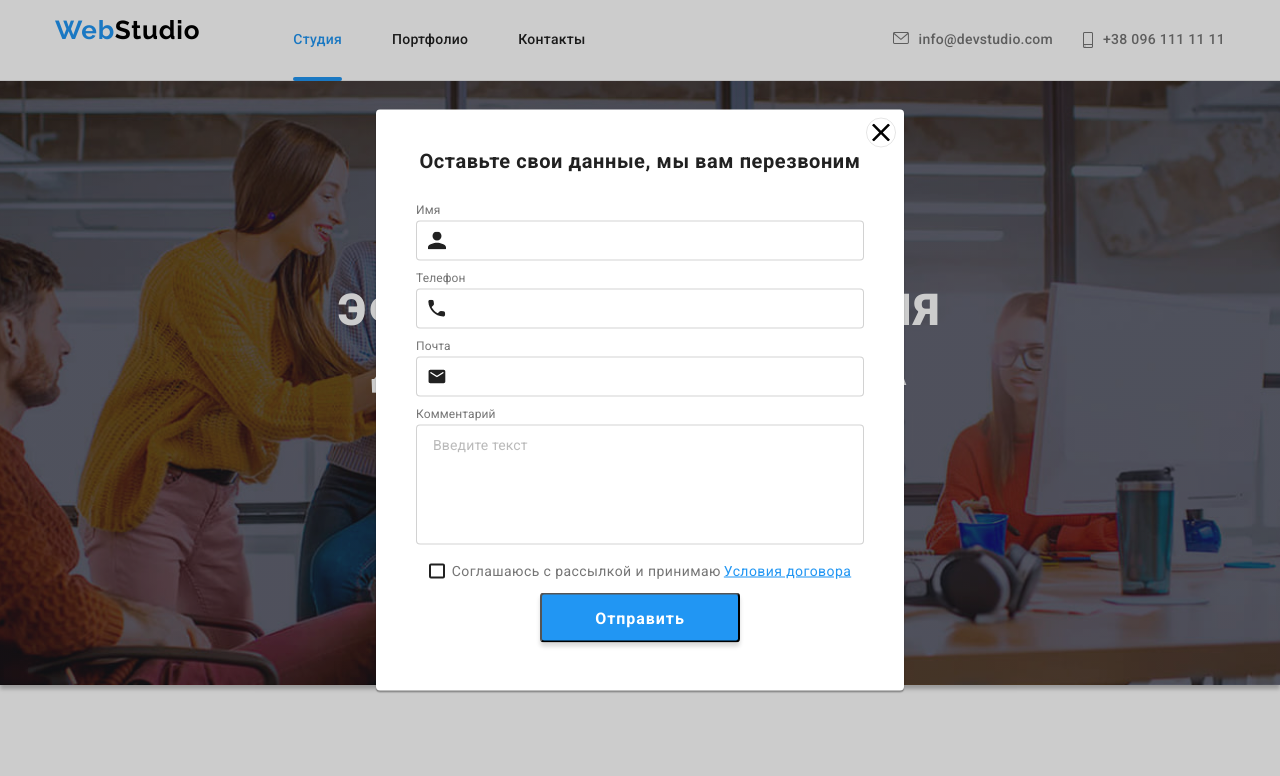
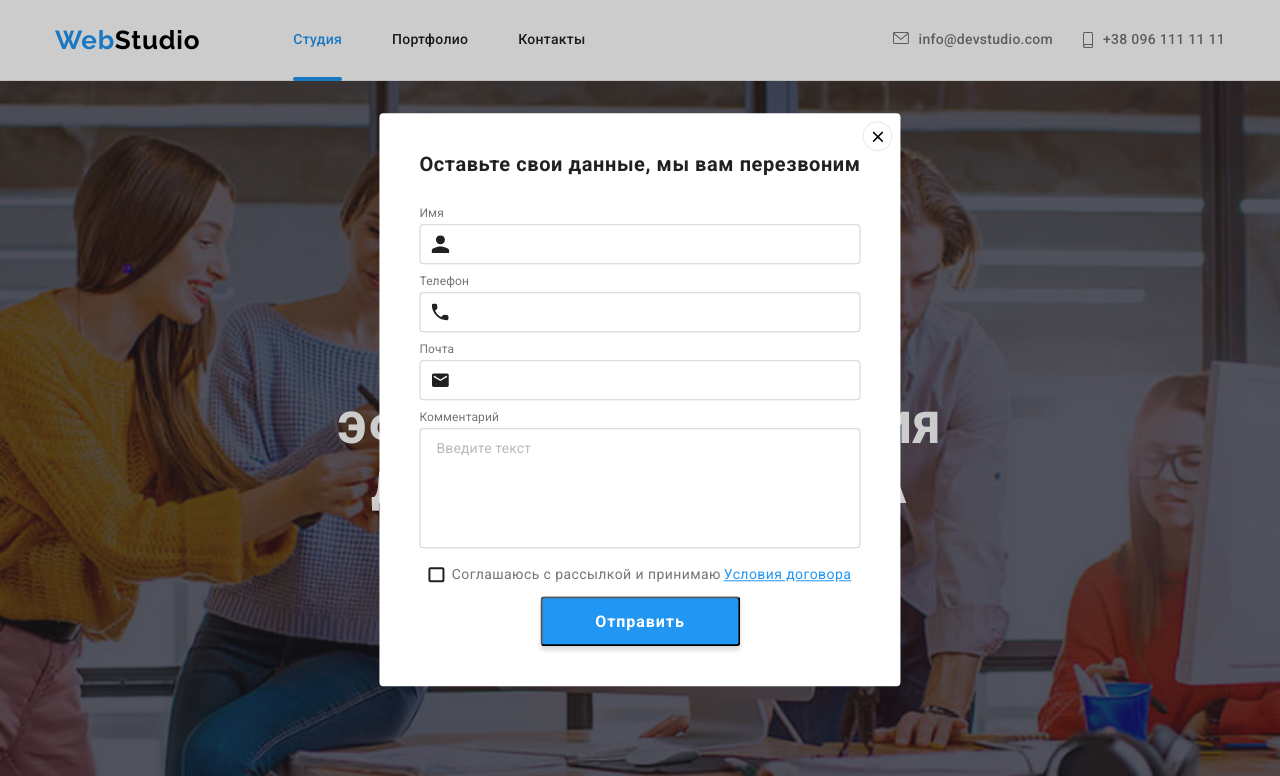
Before and after one commit to AndriiPuhach/goit-markup-hw-08, a plain HTML site: page index.html in a window 1280 px wide. Both pictures are taken after a click on the button "Заказать услугу". Shown: the top 776 px of the page. Drawn offline with Linux system fonts and the light colour scheme.

Commit message:
Учтены правки ментора

```diff
--- a/index.html
+++ b/index.html
@@ -541,7 +541,7 @@
     <div class="backdrop is-hidden" data-modal>
         <div class="modal">
             <button type="button" class="modal__close-btn" data-modal-close>
-                <svg class="modal__close-icon" width="18" height="18">
+                <svg class="modal__close-icon" width="11" height="11">
                     <use href="./images/icons.svg#icon-close"></use>
                 </svg>
             </button>
@@ -551,7 +551,7 @@
                     <label for="user-name" class="modal__label-text">Имя</label>
                     <div class="modal__wrap">
                         <input type="text" name="user-name" id="user-name" class="modal__input" required
-                            minlength="2" /><svg class="input-icon" width="18px" height="18px">
+                            minlength="2" /><svg class="input-icon" width="18" height="18">
                             <use href="images/icons.svg#icon-name"></use>
                         </svg>
                     </div>
--- a/sass/components/_footer.scss
+++ b/sass/components/_footer.scss
@@ -6,10 +6,10 @@
 
 .footer-box {
   text-align: center;
+  margin-bottom: 60px;
   @media screen and (min-width: 768px) {
     display: flex;
     justify-content: space-around;
-    margin-bottom: 60px;
     align-items: baseline;
   }
   @media screen and (min-width: 1200px) {
@@ -66,7 +66,6 @@
 }
 
 .join-us {
-  margin-bottom: 60px;
   @media screen and (min-width: 768px) {
     margin-bottom: 0;
   }
@@ -131,7 +130,6 @@
 
 .logo {
   display: block;
-  margin-bottom: 20px;
 }
 
 .online-form {
--- a/sass/components/_hero.scss
+++ b/sass/components/_hero.scss
@@ -1,10 +1,14 @@
 .hero__container {
   text-align: center;
-  padding-top: 200px;
-  padding-bottom: 200px;
+  padding-top: 118px;
+  padding-bottom: 118px;
 }
 
 .hero {
+  @media screen and (min-width: 1200px) {
+    padding-top: 200px;
+    padding-bottom: 200px;
+  }
   background-color: $background-color;
   background-image: linear-gradient(
       rgba(47, 48, 58, 0.4),
--- a/sass/components/_modal.scss
+++ b/sass/components/_modal.scss
@@ -1,24 +1,26 @@
 .modal {
-  width: 450px;
-  height: 609px;
-  left: 536px;
-  top: 221px;
-  background: $modal-background;
-  box-shadow: 0px 1px 3px rgba(0, 0, 0, 0.12), 0px 1px 1px rgba(0, 0, 0, 0.14),
-    0px 2px 1px rgba(0, 0, 0, 0.2);
+  background-color: $first-footer-text-color;
+  position: absolute;
+  left: 50%;
+  top: 50%;
+  padding: 40px;
+  max-width: 450px;
   border-radius: 4px;
-  padding: 40px 40px 40px 40px;
-  position: absolute;
-  top: 50%;
-  left: 50%;
-  transform: translate(-50%, -50%);
-  transition: transform 250ms $time-function;
+  transition-timing-function: $time-function;
+  transition-property: transform;
+  transition-duration: $transition-duration;
+  transform: translate(-50%, -50%) scale(1);
+  @media screen and (max-width: 767px) {
+    width: 100%;
+    height: 100%;
+  }
+  @media screen and (min-width: 768px) and (max-width: 1199px) {
+    width: 450px;
+  }
   @media screen and (min-width: 1200px) {
-    width: 528px;
-    height: 581px;
+    max-width: 528px;
   }
 }
-
 .modal__field {
   margin-bottom: 10px;
 }
--- a/sass/components/_portfolio_examples.scss
+++ b/sass/components/_portfolio_examples.scss
@@ -1,7 +1,3 @@
-
-
-
-
 .portfolio-galery {
   display: flex;
   flex-wrap: wrap;
@@ -74,6 +70,7 @@
   line-height: 2;
   letter-spacing: 0.06em;
   color: $second-title-color;
+  margin-bottom: 4px;
 }
 
 .portfolio-item__type {
--- a/sass/components/_team.scss
+++ b/sass/components/_team.scss
@@ -1,5 +1,5 @@
 .team {
-  background-color: var(--our-team-background);
+  background-color: $our-team-background;
   padding-top: 60px;
   padding-bottom: 60px;
   @media screen and (min-width: 1200px) {
--- a/sass/components/_traits.scss
+++ b/sass/components/_traits.scss
@@ -22,10 +22,13 @@
 }
 
 .traits__item {
-  display: inline-block;
-  &:not(:last-child) {
-    margin-bottom: 30px;
+  @media screen and (max-width: 767px) {
+    display: inline-block;
+    &:not(:last-child) {
+      margin-bottom: 30px;
+    }
   }
+
   @media screen and (min-width: 768px) {
     flex-basis: calc(100% / 2 - 30px);
     margin-left: 30px;
@@ -33,7 +36,6 @@
   }
   @media screen and (min-width: 1200px) {
     flex-basis: calc(100% / 4 - 30px);
-    // max-width: 450px;
   }
 }
 
```
Also changed, not shown: css/main.css, css/main.min.css, 2 other files.
